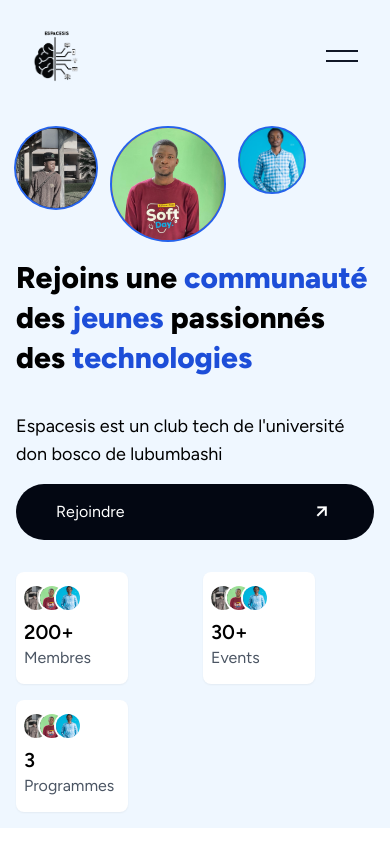
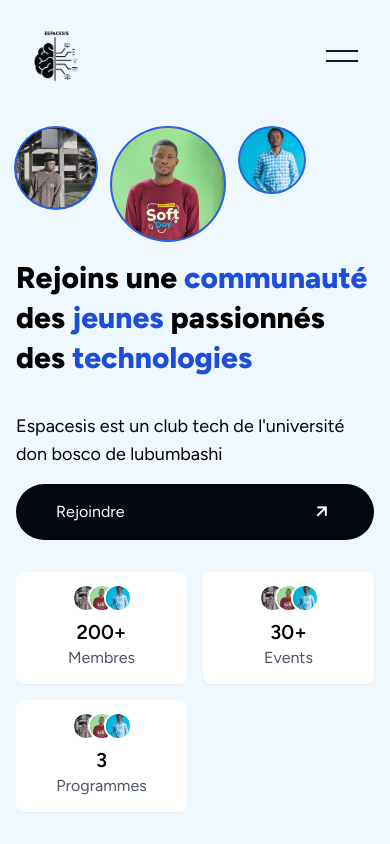
Before and after one commit to Likeur/espacesis, an Angular app: page /home in a window 390 px wide. Shown: the top 844 px of the page. Built offline with nearby package versions, Linux system fonts and the light colour scheme.

Commit message:
working on mobile view

```diff
--- a/src/app/components/herosection/herosection.component.html
+++ b/src/app/components/herosection/herosection.component.html
@@ -1,5 +1,5 @@
 <section class="flex overflow-hidden justify-center p-4 lg:p-0">
-    <div class=" w-[95vw] lg:w-[90vw] lg:h-[90vh] relative flex flex-col-reverse lg:flex-row lg:items-center">
+    <div class=" w-[95vw] lg:w-[90vw] lg:h-[90vh] relative flex flex-col-reverse lg:flex-row lg:items-center mb-8 lg:mb-16">
         <div class="flex flex-col mt-5 lg:mt-0">
             <div class="text-3xl lg:text-6xl font-extrabold">
                 <div class="h-max overflow-hidden"><h2 class="herotex mb-1">Rejoins une <span class="text-blue-700">communauté</span></h2></div>
@@ -17,7 +17,7 @@
                 </a>
             </div>
             <div  class="mt-8 grid grid-cols-2 lg:grid-cols-3 gap-4">
-                <div class="bg-white shadow-sm h-28 w-28 flex flex-col items-start p-2 justify-center rounded-lg">
+                <div class="bg-white shadow-sm h-28 lg:w-28 flex flex-col items-center lg:items-start p-2 justify-center rounded-lg">
                     <div class="flex items-center">
                         <div class="w-6 h-6 rounded-full ring-2 ring-white overflow-hidden"><img src="../../../assets/images/like.jpg" class="w-full h-full object-cover" alt=""></div>
                         <div class="w-6 h-6 -ml-2 rounded-full ring-2 ring-white overflow-hidden"><img src="../../../assets/images/mmc.jpg" class="w-full h-full object-cover" alt=""></div>
@@ -26,7 +26,7 @@
                     <span class="text-xl mt-2 font-semibold">200+</span>
                     <p class="text-gray-600">Membres</p>
                 </div>
-                <div class="bg-white shadow-sm h-28 w-28 flex flex-col items-start p-2 justify-center rounded-lg">
+                <div class="bg-white shadow-sm h-28 lg:w-28 flex flex-col items-center lg:items-start p-2 justify-center rounded-lg">
                     <div class="flex items-center">
                         <div class="w-6 h-6 rounded-full ring-2 ring-white overflow-hidden"><img src="../../../assets/images/like.jpg" class="w-full h-full object-cover" alt=""></div>
                         <div class="w-6 h-6 -ml-2 rounded-full ring-2 ring-white overflow-hidden"><img src="../../../assets/images/mmc.jpg" class="w-full h-full object-cover" alt=""></div>
@@ -35,7 +35,7 @@
                     <span class="text-xl mt-2 font-semibold">30+</span>
                     <p class="text-gray-600">Events</p>
                 </div>
-                <div class="bg-white shadow-sm h-28 w-28 flex flex-col items-start p-2 justify-center rounded-lg">
+                <div class="bg-white shadow-sm h-28 lg:w-28 flex flex-col items-center lg:items-start p-2 justify-center rounded-lg">
                     <div class="flex items-center">
                         <div class="w-6 h-6 rounded-full ring-2 ring-white overflow-hidden"><img src="../../../assets/images/like.jpg" class="w-full h-full object-cover" alt=""></div>
                         <div class="w-6 h-6 -ml-2 rounded-full ring-2 ring-white overflow-hidden"><img src="../../../assets/images/mmc.jpg" class="w-full h-full object-cover" alt=""></div>
```
